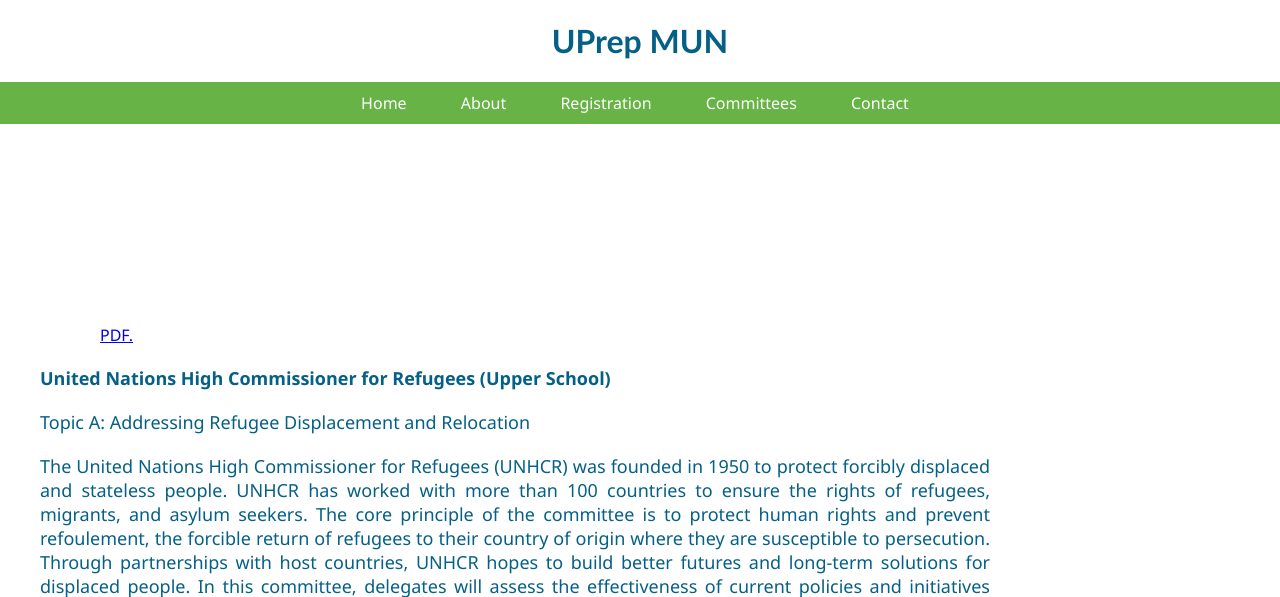
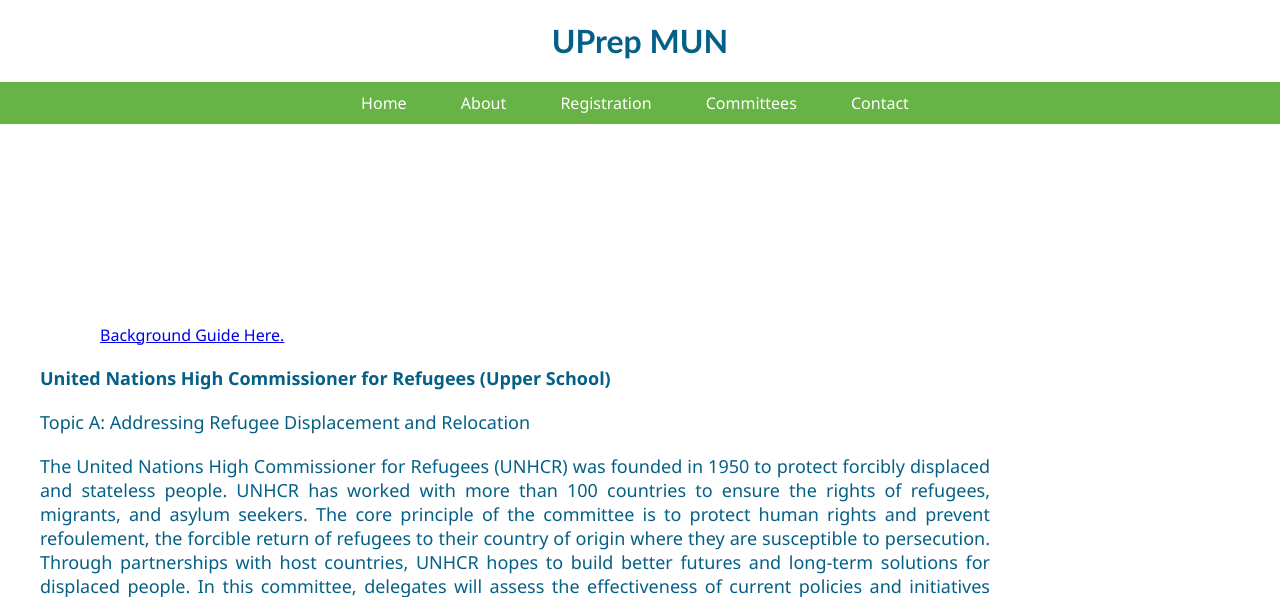
Before and after one commit to AnoushaMukherjee/UPrepMUN-website, a Flask app: page /templates/committees in a window 1280 px wide. Shown: the top 597 px of the page. Run offline with Flask 3, Linux system fonts and the light colour scheme.

Commit message:
Update committees.html

```diff
--- a/templates/committees.html
+++ b/templates/committees.html
@@ -107,7 +107,7 @@
     </nav>
     <div class="container">
         <div class="about-MUN">
-            <a href="UPrepMUN-website/UNHCRMS.pdf" target="_blank">PDF.</a>
+            <a href="/UNHCRMS.pdf" target="_blank">Background Guide Here.</a>
             <p><b>United Nations High Commissioner for Refugees (Upper School)</b></p>
             <p>Topic A: Addressing Refugee Displacement and Relocation</p>
             <p>The United Nations High Commissioner for Refugees (UNHCR) was founded in 1950 to protect forcibly displaced and stateless people. UNHCR has worked with more than 100 countries to ensure the rights of refugees, migrants, and asylum seekers. The core principle of the committee is to protect human rights and prevent refoulement, the forcible return of refugees to their country of origin where they are susceptible to persecution. Through partnerships with host countries, UNHCR hopes to build better futures and long-term solutions for displaced people. In this committee, delegates will assess the effectiveness of current policies and initiatives addressing displaced persons and evaluate challenges faced by host countries in providing support through education, healthcare, employment, and legal rights.</p>
```
